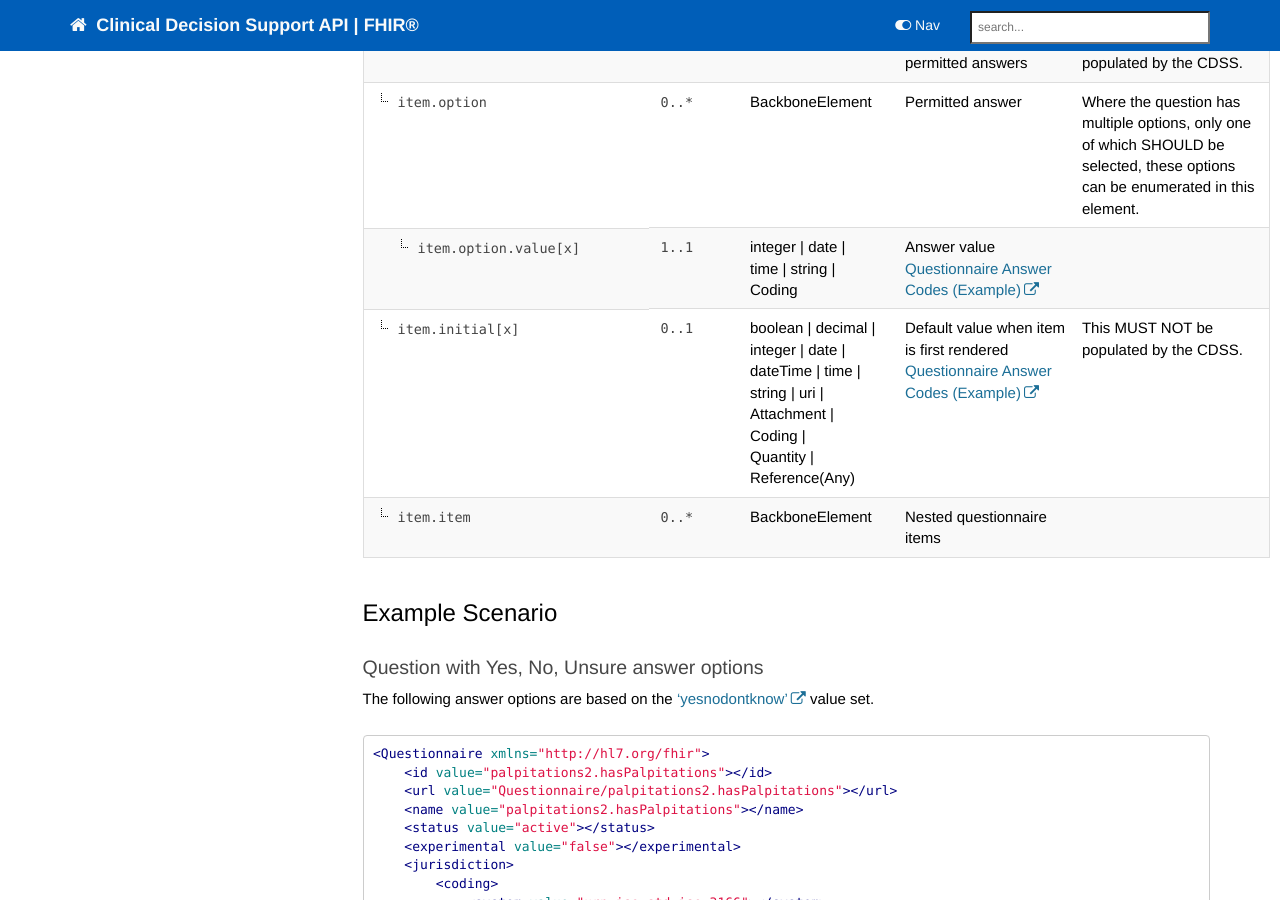
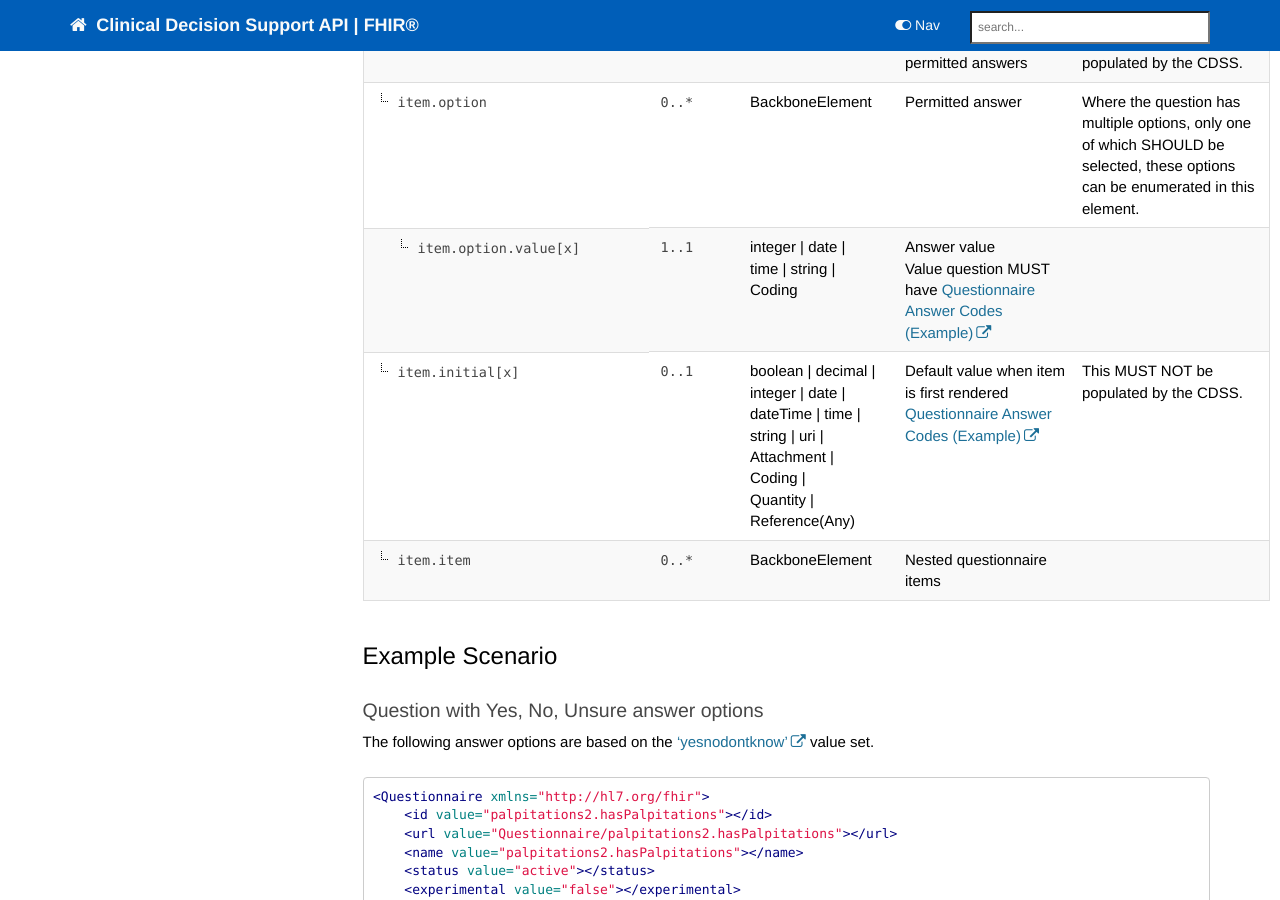
Before and after one commit to nhsconnect/FHIR-CDS, a Jekyll site: the page built from pages/explore/api_questionnaire.md, in a window 1280 px wide and 900 px high, scrolled down 5442 px. Built offline with Jekyll 4.4.1, drawn with Linux system fonts in a browser that asks for light colours; nearby versions of some CDN libraries; our own code applies the rules of GitHub Pages for plain Markdown files; comment, search, counter and statistics services are not loaded.

Commit message:
pages/explore/api_questionnaire.md updated from https://stackedit.io/

```diff
--- a/pages/explore/api_questionnaire.md
+++ b/pages/explore/api_questionnaire.md
@@ -50,7 +50,9 @@ The responses to a Questionnaire sent by the CDSS are communicated back by the E
 
 Detailed implementation guidance for a `Questionnaire` resource in the CDS context is given below:
 
+
 <table style="min-width:100%;width:100%">
+
 <tr>
     <th style="width:10%;">Name</th>
     <th style="width:5%;">Cardinality</th>
@@ -59,352 +61,352 @@ Detailed implementation guidance for a `Questionnaire` resource in the CDS conte
    <th style="width:37%;">CDS Implementation Guidance</th>
 </tr>
 <tr>
-  <td><code>id</code></td>
-    <td><code>0..1</code></td>
+  <td><code class="highlighter-rouge">id</code></td>
+    <td><code class="highlighter-rouge">0..1</code></td>
     <td>id</td>
     <td>Logical id of this artifact</td>
 	<td>Note that this will always be populated except when the resource is being created (initial creation call)</td>
 </tr>
 <tr>
-  <td><code>meta</code></td>
-    <td><code>0..1</code></td>
+  <td><code class="highlighter-rouge">meta</code></td>
+    <td><code class="highlighter-rouge">0..1</code></td>
     <td>Meta</td>
     <td>Metadata about the resource</td>
 		<td></td>
 </tr>
 <tr>
-  <td><code>implicitRules</code></td>
-    <td><code>0..1</code></td>
+  <td><code class="highlighter-rouge">implicitRules</code></td>
+    <td><code class="highlighter-rouge">0..1</code></td>
     <td>uri</td>
     <td>A set of rules under which this content was created</td>
 		<td></td>
 </tr>
 <tr>
-  <td><code>language</code></td>
-    <td><code>0..1</code></td>
+  <td><code class="highlighter-rouge">language</code></td>
+    <td><code class="highlighter-rouge">0..1</code></td>
     <td>code</td>
 	<td>Language of the resource content. <br/> <a href="http://hl7.org/fhir/stu3/valueset-languages.html">Common Languages</a> (Extensible but limited to All Languages)</td>
 	<td></td>
 </tr>
 <tr>
-  <td><code>text</code></td>
-    <td><code>0..1</code></td>
+  <td><code class="highlighter-rouge">text</code></td>
+    <td><code class="highlighter-rouge">0..1</code></td>
     <td>Narrative</td>
     <td>Text summary of the resource, for human interpretation</td>
 	<td></td>
 </tr>
 <tr>
-  <td><code>contained</code></td>
-    <td><code>0..*</code></td>
+  <td><code class="highlighter-rouge">contained</code></td>
+    <td><code class="highlighter-rouge">0..*</code></td>
     <td>Resource</td>
     <td>Contained, inline Resources</td>
 	<td>This should not be populated</td>
 </tr>
 <tr>
-  <td><code>extension</code></td>
-    <td><code>0..*</code></td>
+  <td><code class="highlighter-rouge">extension</code></td>
+    <td><code class="highlighter-rouge">0..*</code></td>
     <td>Extension</td>
     <td>Additional Content defined by implementations</td>
 	<td></td>
 </tr>
 <tr>
-  <td><code>modifierExtension</code></td>
-    <td><code>0..*</code></td>
+  <td><code class="highlighter-rouge">modifierExtension</code></td>
+    <td><code class="highlighter-rouge">0..*</code></td>
     <td>Extension</td>
     <td>Extensions that cannot be ignored</td>
 	<td></td>
 </tr>
 <tr>
-  <td><code>url</code></td>
-    <td><code>0..1</code></td>
+  <td><code class="highlighter-rouge">url</code></td>
+    <td><code class="highlighter-rouge">0..1</code></td>
     <td>uri</td>
     <td>Logical URI to reference this questionnaire (globally unique)</td>
-<td>This will be used to link a <code>QuestionnaireResponse</code> to the <code>Questionnaire</code> the response is for.</td>
+<td>This will be used to link a <code class="highlighter-rouge">QuestionnaireResponse</code> to the <code class="highlighter-rouge">Questionnaire</code> the response is for.</td>
 </tr>
 <tr>
-  <td><code>identifier</code></td>
-    <td><code>0..*</code></td>
+  <td><code class="highlighter-rouge">identifier</code></td>
+    <td><code class="highlighter-rouge">0..*</code></td>
     <td>Identifier</td>
     <td>Additional identifier for the questionnaire</td>
-<td>A business identifier that is used to identify the <code>Questionnaire</code>.</td>
+<td>A business identifier that is used to identify the <code class="highlighter-rouge">Questionnaire</code>.</td>
 </tr>
 <tr>
-  <td><code>version</code></td>
-      <td><code>0..1</code></td>
+  <td><code class="highlighter-rouge">version</code></td>
+      <td><code class="highlighter-rouge">0..1</code></td>
     <td>string</td>
     <td>Business version of the questionnaire</td>
 <td></td>
  </tr>
 <tr>
-  <td><code>name</code></td>
-      <td><code>0..1</code></td>
+  <td><code class="highlighter-rouge">name</code></td>
+      <td><code class="highlighter-rouge">0..1</code></td>
     <td>string</td>
     <td>Name for this questionnaire (computer friendly)</td>
 <td></td>
 </tr>
 <tr>
-  <td><code>title</code></td>
-      <td><code>0..1</code></td>
+  <td><code class="highlighter-rouge">title</code></td>
+      <td><code class="highlighter-rouge">0..1</code></td>
     <td>string</td>
     <td>Name for this questionnaire (human friendly)</td>
 <td></td>
  </tr>
 <tr>
-  <td><code>status</code></td>
-      <td><code>1..1</code></td>
+  <td><code class="highlighter-rouge">status</code></td>
+      <td><code class="highlighter-rouge">1..1</code></td>
     <td>code</td>
     <td>draft | active | retired | unknown <a href="https://www.hl7.org/fhir/stu3/valueset-publication-status.html">PublicationStatus (Required)</a>.</td>
 <td>In live, this MUST carry the value 'active'.</td>
  </tr>
 <tr>
-  <td><code>experimental</code></td>
-      <td><code>0..1</code></td>
+  <td><code class="highlighter-rouge">experimental</code></td>
+      <td><code class="highlighter-rouge">0..1</code></td>
     <td>boolean</td>
     <td>For testing purposes, not real usage</td>
 <td>This MUST carry the value 'false' in Live deployments.</td>
 </tr>
 <tr>
-  <td><code>date</code></td>
-      <td><code>0..1</code></td>
+  <td><code class="highlighter-rouge">date</code></td>
+      <td><code class="highlighter-rouge">0..1</code></td>
     <td>dateTime</td>
     <td>Date this was last changed</td>
 <td></td>
  </tr>
 <tr>
-  <td><code>publisher</code></td>
-      <td><code>0..1</code></td>
+  <td><code class="highlighter-rouge">publisher</code></td>
+      <td><code class="highlighter-rouge">0..1</code></td>
     <td>string</td>
     <td>Name of the publisher (organization or individual)</td>
 <td></td>
  </tr>
 <tr>
-  <td><code>description</code></td>
-      <td><code>0..1</code></td>
+  <td><code class="highlighter-rouge">description</code></td>
+      <td><code class="highlighter-rouge">0..1</code></td>
     <td>markdown</td>
     <td>Natural language description of the questionnaire</td>
 <td></td>
  </tr>
 <tr>
-  <td><code>purpose</code></td>
-      <td><code>0..1</code></td>
+  <td><code class="highlighter-rouge">purpose</code></td>
+      <td><code class="highlighter-rouge">0..1</code></td>
     <td>markdown</td>
     <td>Why this questionnaire is defined</td>
 <td></td>
  </tr>
 <tr>
-  <td><code>approvalDate</code></td>
-      <td><code>0..1</code></td>
+  <td><code class="highlighter-rouge">approvalDate</code></td>
+      <td><code class="highlighter-rouge">0..1</code></td>
     <td>date</td>
     <td>When the questionnaire was approved by publisher</td>
 <td></td>
  </tr>
 <tr>
-  <td><code>lastReviewDate</code></td>
-      <td><code>0..1</code></td>
+  <td><code class="highlighter-rouge">lastReviewDate</code></td>
+      <td><code class="highlighter-rouge">0..1</code></td>
     <td>date</td>
     <td>When the questionnaire was last reviewed</td>
 <td></td>
  </tr>
 <tr>
-  <td><code>effectivePeriod</code></td>
-      <td><code>0..1</code></td>
+  <td><code class="highlighter-rouge">effectivePeriod</code></td>
+      <td><code class="highlighter-rouge">0..1</code></td>
     <td>Period</td>
     <td>When the questionnaire is expected to be used</td>
 <td>A null value for  effectivePeriod.start means the start of time.<br/>
 A null value for effectivePeriod.end means the end of time</td>
  </tr>
 <tr>
-  <td><code>useContext</code></td>
-      <td><code>0..*</code></td>
+  <td><code class="highlighter-rouge">useContext</code></td>
+      <td><code class="highlighter-rouge">0..*</code></td>
     <td>UsageContext</td>
     <td>Context the content is intended to support</td>
-<td>The contents of this element MUST match the <code>useContext</code> of the current <code>ServiceDefinition</code>.
-If the content of this element is NULL the <code>Questionnaire</code>  can be used with ALL useContexts.
+<td>The contents of this element MUST match the <code class="highlighter-rouge">useContext</code> of the current <code class="highlighter-rouge">ServiceDefinition</code>.
+If the content of this element is NULL the <code class="highlighter-rouge">Questionnaire</code>  can be used with ALL useContexts.
 <br/>
-If the content of this element does not match the <code>useContext</code> of the current <code>ServiceDefinition</code>,the EMS MUST throw an error and MUST NOT proceed.
+If the content of this element does not match the <code class="highlighter-rouge">useContext</code> of the current <code class="highlighter-rouge">ServiceDefinition</code>,the EMS MUST throw an error and MUST NOT proceed.
 </td>
  </tr>
 <tr>
-  <td><code>jurisdiction</code></td>
-      <td><code>0..*</code></td>
+  <td><code class="highlighter-rouge">jurisdiction</code></td>
+      <td><code class="highlighter-rouge">0..*</code></td>
     <td>CodeableConcept</td>
     <td>Intended jurisdiction for service definition (if applicable) <a href="https://www.hl7.org/fhir/stu3/valueset-jurisdiction.html">Jurisdiction ValueSet (Extensible)</a></td>
 <td>
 <a href="">Extended valueset</a> includes England, Scotland, Wales, Northern Ireland and Ireland.
 <br/>
-The contents of this element MUST match the <code>jurisdiction</code> of the current <code>ServiceDefinition</code>.
+The contents of this element MUST match the <code class="highlighter-rouge">jurisdiction</code> of the current <code class="highlighter-rouge">ServiceDefinition</code>.
 <br/>
-If the content of this element is NULL the <code>Questionnaire</code>  can be used in ALL jurisdictions.
+If the content of this element is NULL the <code class="highlighter-rouge">Questionnaire</code>  can be used in ALL jurisdictions.
 <br/>
-If the content of this element does not match the jurisdiction of the current <code>ServiceDefinition</code>, the EMS MUST throw an error and MUST NOT proceed.
+If the content of this element does not match the jurisdiction of the current <code class="highlighter-rouge">ServiceDefinition</code>, the EMS MUST throw an error and MUST NOT proceed.
 </td>
  </tr>
 <tr>
-  <td><code>contact</code></td>
-      <td><code>0..*</code></td>
+  <td><code class="highlighter-rouge">contact</code></td>
+      <td><code class="highlighter-rouge">0..*</code></td>
     <td>ContactDetail</td>
     <td>Contact details for the publisher</td>
 <td></td>
  </tr>
 <tr>
-  <td><code>copyright</code></td>
-      <td><code>0..1</code></td>
+  <td><code class="highlighter-rouge">copyright</code></td>
+      <td><code class="highlighter-rouge">0..1</code></td>
     <td>markdown</td>
     <td>Use and/or publishing restrictions</td>
 <td></td>
  </tr>
 <tr>
-  <td><code>code</code></td>
-      <td><code>0..*</code></td>
+  <td><code class="highlighter-rouge">code</code></td>
+      <td><code class="highlighter-rouge">0..*</code></td>
     <td>Coding</td>
     <td>Concept that represents the overall questionnaire <a href="https://www.hl7.org/fhir/stu3/valueset-questionnaire-questions.html">Questionnaire Question Codes (Example)</a></td>
 <td>This MUST NOT be populated.</td>
  </tr>
 <tr>
-  <td><code>subjectType</code></td>
-      <td><code>0..*</code></td>
+  <td><code class="highlighter-rouge">subjectType</code></td>
+      <td><code class="highlighter-rouge">0..*</code></td>
     <td>code</td>
     <td>Resource that can be subject of QuestionnaireResponse <a href="https://www.hl7.org/fhir/stu3/valueset-resource-types.html">ResourceType (Required)</a></td>
 <td>This MUST be populated with 'Patient'.</td>
  </tr>
 <tr>
-  <td><code>item</code></td>
-      <td><code>0..*</code></td>
+  <td><code class="highlighter-rouge">item</code></td>
+      <td><code class="highlighter-rouge">0..*</code></td>
     <td>BackboneElement</td>
     <td>Questions and sections within the questionnaire</td>
 <td></td>
  </tr>
 <tr>
-  <td class="sub"><code>item.linkId</code></td>
-      <td><code>1..1</code></td>
+  <td class="sub"><code class="highlighter-rouge">item.linkId</code></td>
+      <td><code class="highlighter-rouge">1..1</code></td>
  <td>string</td>
     <td>Unique id for item in questionnaire</td>
-    <td>This MUST be populated with an identifier that is unique within the <code>Questionnaire </code>allowing linkage to the equivalent item in a <code>QuestionnaireResponse</code> resource.</td>
+    <td>This MUST be populated with an identifier that is unique within the <code class="highlighter-rouge">Questionnaire </code>allowing linkage to the equivalent item in a <code class="highlighter-rouge">QuestionnaireResponse</code> resource.</td>
 </tr>
 <tr>
-  <td class="sub"><code>item.definition</code></td>
-      <td><code>0..1</code></td>
+  <td class="sub"><code class="highlighter-rouge">item.definition</code></td>
+      <td><code class="highlighter-rouge">0..1</code></td>
  <td>uri</td>
     <td>ElementDefinition - details for the item</td>
     <td>This MUST NOT be populated by the CDSS.</td>
 </tr>
 <tr>
-  <td class="sub"><code>item.code</code></td>
-      <td><code>0..*</code></td>
+  <td class="sub"><code class="highlighter-rouge">item.code</code></td>
+      <td><code class="highlighter-rouge">0..*</code></td>
     <td>Coding</td>
     <td>Corresponding concept for this item in a terminology <a href="https://www.hl7.org/fhir/stu3/valueset-questionnaire-questions.html">Questionnaire Question Codes (Example)</a></td>
 <td>This MUST NOT be populated by the CDSS.</td>
  </tr>
 <tr>
-  <td class="sub"><code>item.prefix</code></td>
-      <td><code>0..1</code></td>
+  <td class="sub"><code class="highlighter-rouge">item.prefix</code></td>
+      <td><code class="highlighter-rouge">0..1</code></td>
     <td>string</td>
     <td>E.g. "1(a)", "2.5.3"</td>
-<td>A short label for a particular group, question or set of display text which is part of the <code>Questionnaire</code>. This could be used as a reference by the individual completing it.</td>
+<td>A short label for a particular group, question or set of display text which is part of the <code class="highlighter-rouge">Questionnaire</code>. This could be used as a reference by the individual completing it.</td>
  </tr>
 <tr>
-  <td class="sub"><code>item.text</code></td>
-      <td><code>0..1</code></td>
+  <td class="sub"><code class="highlighter-rouge">item.text</code></td>
+      <td><code class="highlighter-rouge">0..1</code></td>
     <td>string</td>
     <td>Primary text for the item</td>
 <td>This could be the name of a section, the text of a question or text content for a display item.</td>
  </tr>
 <tr>
-  <td class="sub"><code>item.type</code></td>
-      <td><code>1..1</code></td>
+  <td class="sub"><code class="highlighter-rouge">item.type</code></td>
+      <td><code class="highlighter-rouge">1..1</code></td>
     <td>code</td>
     <td>group | display | boolean | decimal | integer | date | dateTime + <a href="https://www.hl7.org/fhir/stu3/valueset-item-type.html">QuestionnaireItemType (Required)</a></td>
 <td>The type of questionnaire item this is. If this is set to 'group', the EMS User interface MUST present all sub-items together to the user, with the group item description as the header.</td>
  </tr>
 <tr>
-  <td class="sub"><code>item.enableWhen</code></td>
-      <td><code>0..*</code></td>
+  <td class="sub"><code class="highlighter-rouge">item.enableWhen</code></td>
+      <td><code class="highlighter-rouge">0..*</code></td>
      <td>BackboneElement</td>
     <td>Only allow data when</td>
 <td></td>
  </tr>
 <tr>
-  <td class="sub-sub"><code>item.enableWhen.question</code></td>
-      <td><code>1..1</code></td>
+  <td class="sub-sub"><code class="highlighter-rouge">item.enableWhen.question</code></td>
+      <td><code class="highlighter-rouge">1..1</code></td>
     <td>string</td>
     <td>Question that determines whether item is enabled</td>
 <td>This is populated with the item.linkid of the question which determines whether or not this item is enabled</td>
  </tr>
 <tr>
-  <td class="sub-sub"><code>item.enableWhen.hasAnswer</code></td>
-      <td><code>0..1</code></td>
+  <td class="sub-sub"><code class="highlighter-rouge">item.enableWhen.hasAnswer</code></td>
+      <td><code class="highlighter-rouge">0..1</code></td>
     <td>boolean</td>
     <td>Enable when answered or not</td>
 <td></td>
  </tr>
 <tr>
-  <td class="sub-sub"><code>item.enableWhen.answer[x]</code></td>
-      <td><code>0..1</code></td>
+  <td class="sub-sub"><code class="highlighter-rouge">item.enableWhen.answer[x]</code></td>
+      <td><code class="highlighter-rouge">0..1</code></td>
     <td>boolean | decimal |<br>integer | date |<br>dateTime | time |<br>string | uri |<br>Attachment |<br> Coding |<br>Quantity | Reference(Any)</td>
     <td>Value question MUST have <a href="https://www.hl7.org/fhir/stu3/valueset-questionnaire-answers.html">Questionnaire Answer Codes (Example)</a></td>
 <td></td>
  </tr>
 <tr>
-  <td class="sub"><code>item.required</code></td>
-      <td><code>0..1</code></td>
+  <td class="sub"><code class="highlighter-rouge">item.required</code></td>
+      <td><code class="highlighter-rouge">0..1</code></td>
     <td>boolean</td>
   <td>Whether the item must be included in data results</td>
 <td>If this element is true, then the EMS User interface MUST ensure the user provides an answer. If false, the User interface MUST allow the user to skip the question.</td>
  </tr>
 <tr>
-  <td class="sub"><code>item.repeats</code></td>
-      <td><code>0..1</code></td>
+  <td class="sub"><code class="highlighter-rouge">item.repeats</code></td>
+      <td><code class="highlighter-rouge">0..1</code></td>
     <td>boolean</td>
   <td>Whether the item may repeat</td>
 <td>If this option is false, then the EMS User interface MUST only allow a single response to be selected. If the option is true, then multiple responses can be selected.</td>
  </tr>
 <tr>
-  <td class="sub"><code>item.readOnly</code></td>
-      <td><code>0..1</code></td>
+  <td class="sub"><code class="highlighter-rouge">item.readOnly</code></td>
+      <td><code class="highlighter-rouge">0..1</code></td>
     <td>boolean</td>
   <td>Don't allow human editing</td>
 <td>If this option is false, the EMS User interface will present the data as read only.</td>
  </tr>
 <tr>
-  <td class="sub"><code>item.maxLength</code></td>
-      <td><code>0..1</code></td>
+  <td class="sub"><code class="highlighter-rouge">item.maxLength</code></td>
+      <td><code class="highlighter-rouge">0..1</code></td>
     <td>integer</td>
   <td>No more than this many characters</td>
 <td></td>
  </tr>
 <tr>
-  <td class="sub"><code>item.options</code></td>
-      <td><code>0..1</code></td>
+  <td class="sub"><code class="highlighter-rouge">item.options</code></td>
+      <td><code class="highlighter-rouge">0..1</code></td>
     <td>Reference(ValueSet)</td>
   <td>Valueset containing permitted answers</td>
 <td>This MUST NOT be populated by the CDSS.</td>
  </tr>
 <tr>
-  <td class="sub"><code>item.option</code></td>
-      <td><code>0..*</code></td>
+  <td class="sub"><code class="highlighter-rouge">item.option</code></td>
+      <td><code class="highlighter-rouge">0..*</code></td>
     <td>BackboneElement</td>
   <td>Permitted answer</td>
 <td>Where the question has multiple options, only one of which SHOULD be selected, these options can be enumerated in this element.</td>
  </tr>
 <tr>
-  <td class="sub-sub"><code>item.option.value[x]</code></td>
-      <td><code>1..1</code></td>
+  <td class="sub-sub"><code class="highlighter-rouge">item.option.value[x]</code></td>
+      <td><code class="highlighter-rouge">1..1</code></td>
      <td>integer | date |<br>time | string |<br> Coding</td>
     <td>Answer value<br/>
-   <a href="https://www.hl7.org/fhir/stu3/valueset-questionnaire-answers.html">Questionnaire Answer Codes (Example)</a></td>
+  Value question MUST have <a href="https://www.hl7.org/fhir/stu3/valueset-questionnaire-answers.html">Questionnaire Answer Codes (Example)</a></td>
 <td></td>
  </tr>
 <tr>
-  <td class="sub"><code>item.initial[x]</code></td>
-      <td><code>0..1</code></td>
+  <td class="sub"><code class="highlighter-rouge">item.initial[x]</code></td>
+      <td><code class="highlighter-rouge">0..1</code></td>
     <td>boolean | decimal |<br>integer | date |<br>dateTime | time |<br>string | uri |<br>Attachment |<br> Coding |<br>Quantity | Reference(Any)</td>
     <td>Default value when item is first rendered
-    <br/><a href="https://www.hl7.org/fhir/stu3/valueset-questionnaire-answers.html">Questionnaire Answer Codes (Example)</a></td>
+    <br/> <a href="https://www.hl7.org/fhir/stu3/valueset-questionnaire-answers.html">Questionnaire Answer Codes (Example)</a></td>
 <td>This MUST NOT be populated by the CDSS.</td>
  </tr>
 <tr>
-  <td class="sub"><code>item.item</code></td>
-      <td><code>0..*</code></td>
+  <td class="sub"><code class="highlighter-rouge">item.item</code></td>
+      <td><code class="highlighter-rouge">0..*</code></td>
     <td>BackboneElement</td>
     <td>Nested questionnaire items</td>
 <td></td>
```
Also changed, not shown: other parts of pages/explore/api_questionnaire.md (+12 -2 lines).
